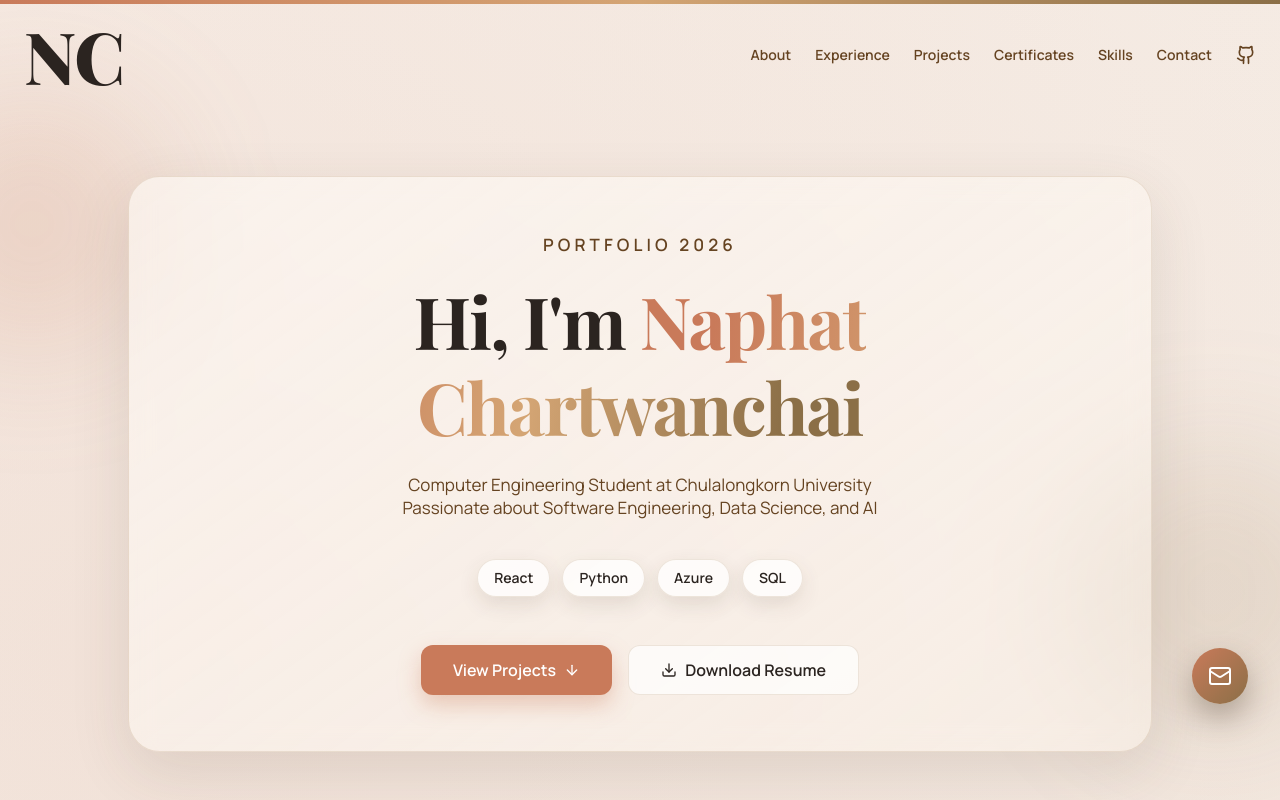
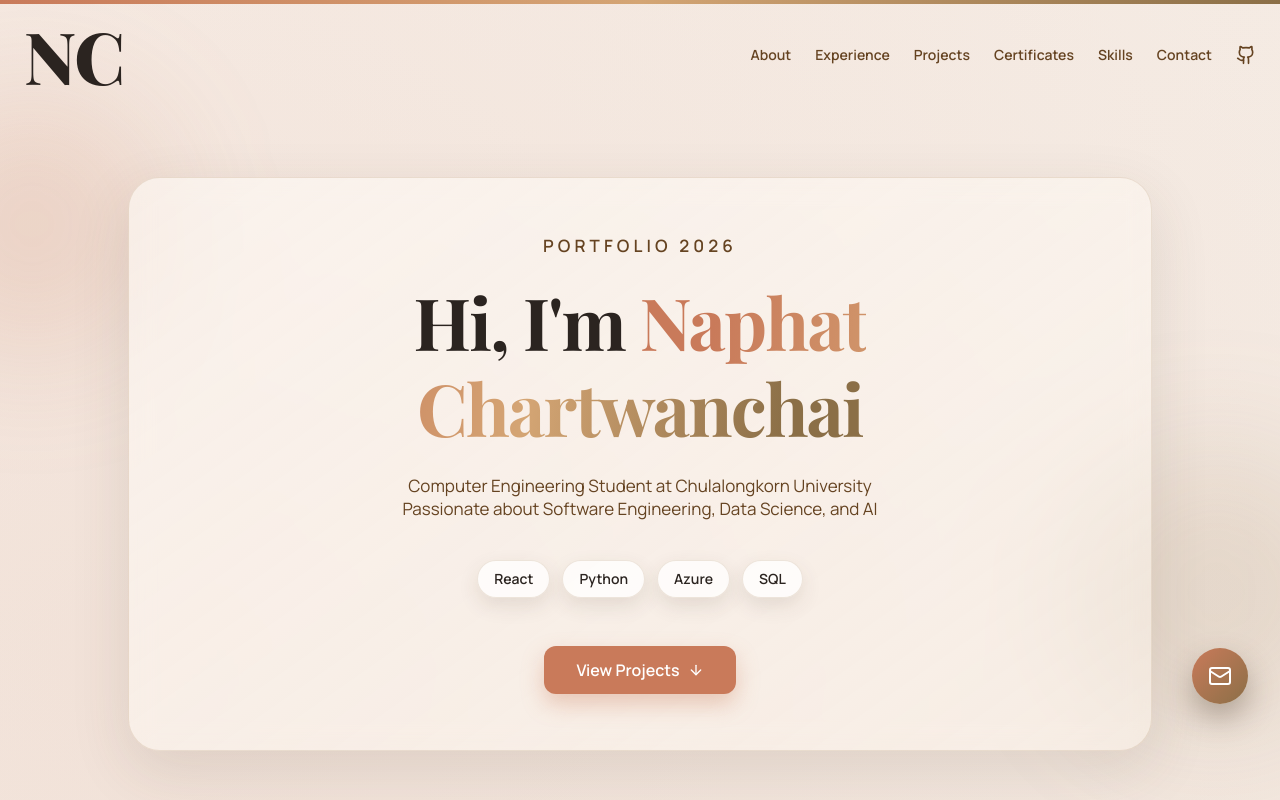
Before and after one commit to LDZA01/naphat-web, a Next.js app: page / in a window 1280 px wide. Shown: the top 800 px of the page. Built offline with nearby package versions, Linux system fonts and the light colour scheme; a web font is replaced by a local one.

Commit message:
fix hero profile

```diff
--- a/components/Hero.tsx
+++ b/components/Hero.tsx
@@ -75,14 +75,6 @@ export default function Hero() {
             View Projects
             <ArrowDown className="w-4 h-4" />
           </button>
-          <a
-            href={contact.resume}
-            download
-            className="px-8 py-3 bg-white/70 hover:bg-white text-[var(--ink)] rounded-xl font-semibold transition-colors inline-flex items-center justify-center gap-2 border border-[var(--stroke)]"
-          >
-            <Download className="w-4 h-4" />
-            Download Resume
-          </a>
         </motion.div>
       </div>
     </section>
```
